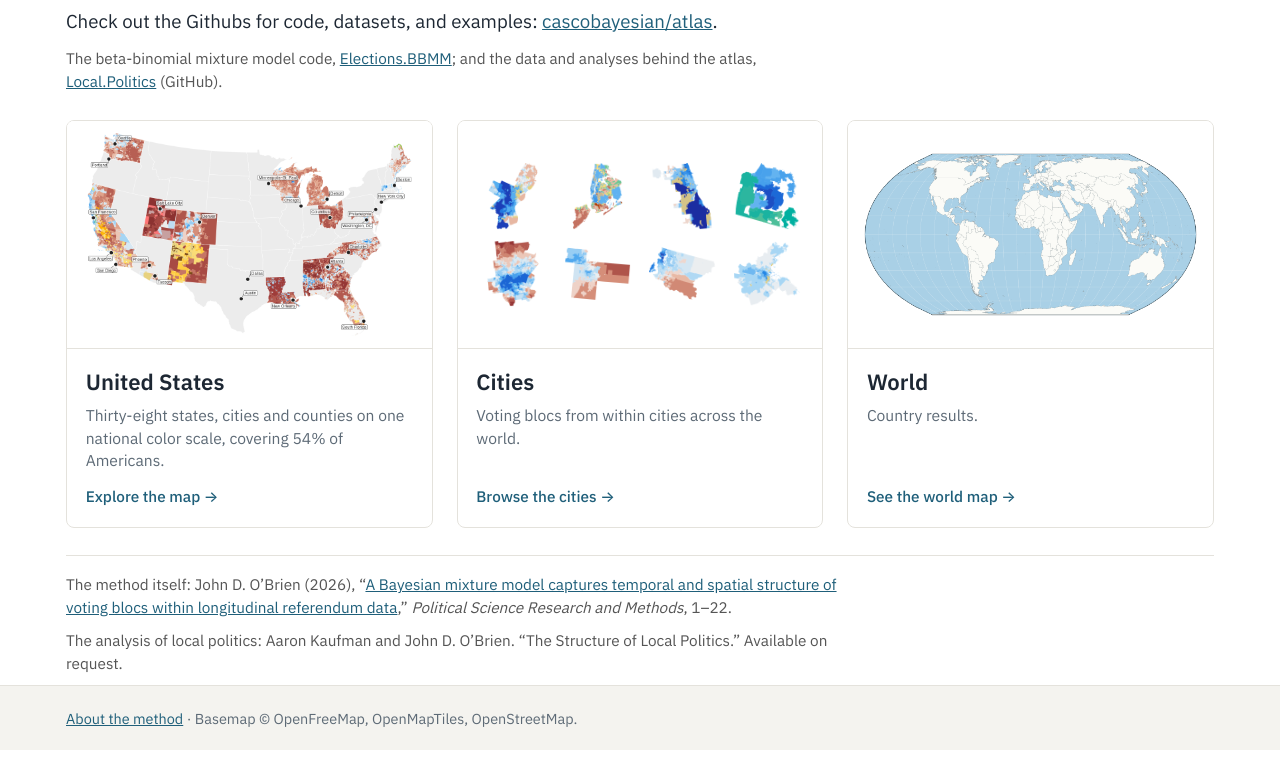
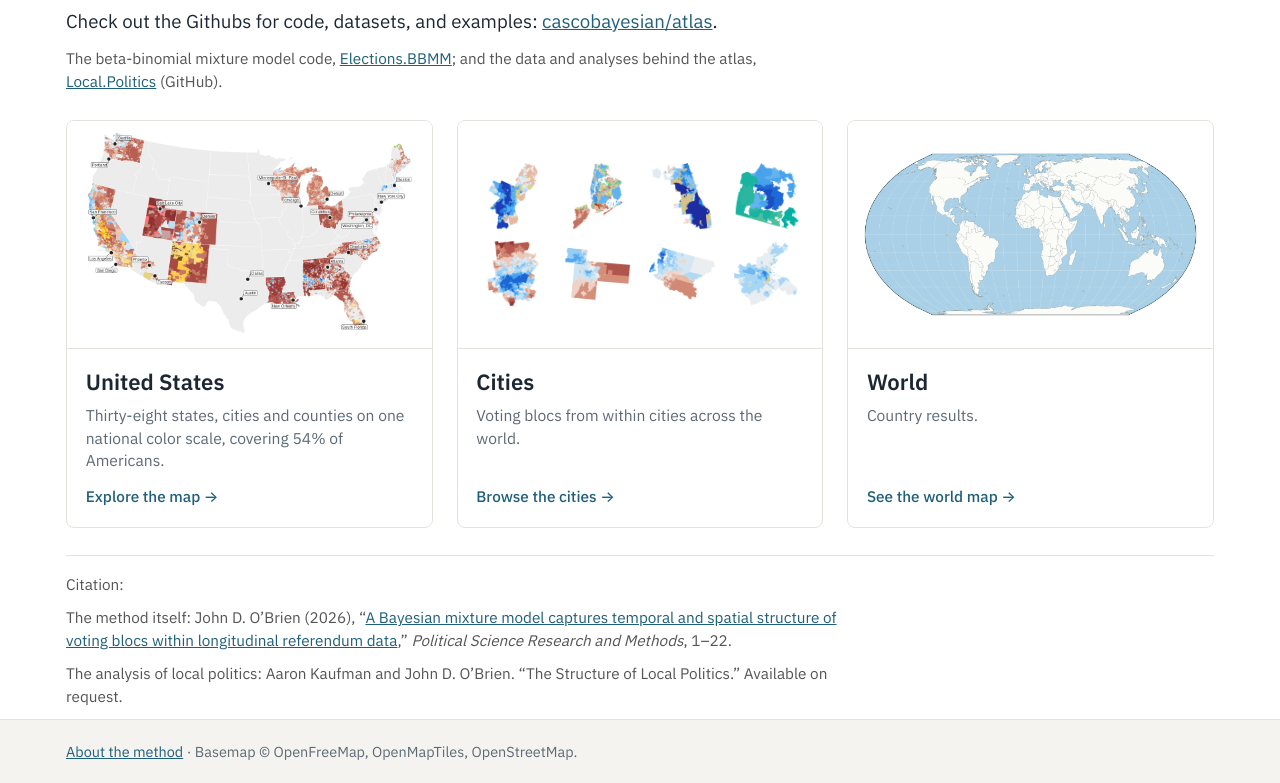
Before and after one commit to cascobayesian/atlas, a plain HTML site: page index.html in a window 1280 px wide. Shown: the part 144-927 px from the top of the page. Before the commit the page ends 894 px from the top, so only its background shows below. Drawn offline with nearby package versions, Linux system fonts and the light colour scheme.

Commit message:
Home: 'Citation:' label above the two references
Co-Authored-By: Claude Opus 5.5 <noreply@anthropic.com>

```diff
--- a/index.html
+++ b/index.html
@@ -39,6 +39,7 @@ if (/[?&]place=/.test(location.search)) location.replace("us.html" + location.se
   </a>
 </section>
 <div class="home-cites">
+  <p class="home-refs home-cites-head">Citation:</p>
   <p class="home-refs">The method itself: John D. O&rsquo;Brien (2026), &ldquo;<a href="https://doi.org/10.1017/psrm.2025.10050">A Bayesian mixture model captures temporal and spatial structure of voting blocs within longitudinal referendum data</a>,&rdquo; <i>Political Science Research and Methods</i>, 1&ndash;22.</p>
   <p class="home-refs">The analysis of local politics: Aaron Kaufman and John D. O&rsquo;Brien. &ldquo;The Structure of Local Politics.&rdquo; Available on request.</p>
 </div>
```
